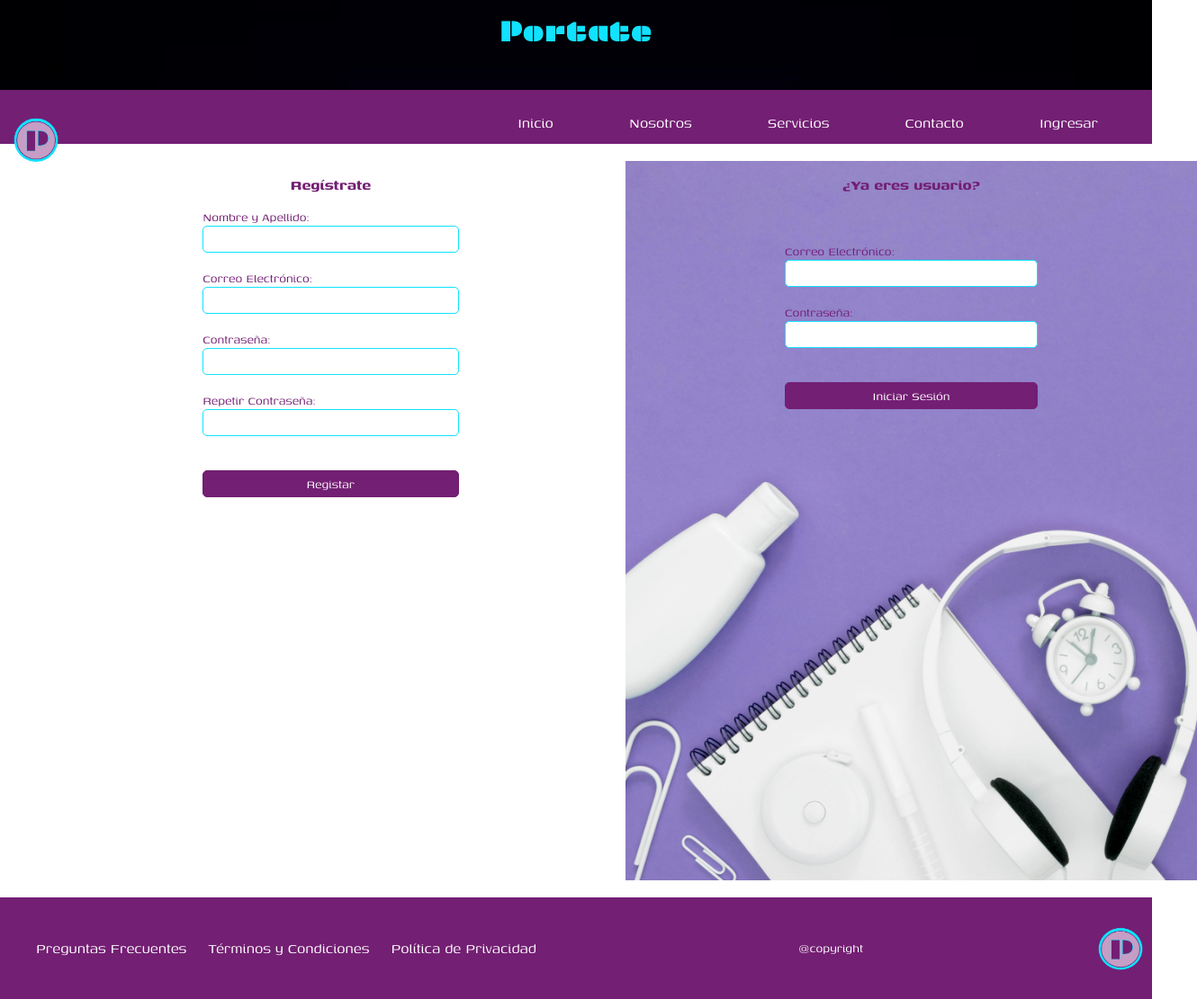
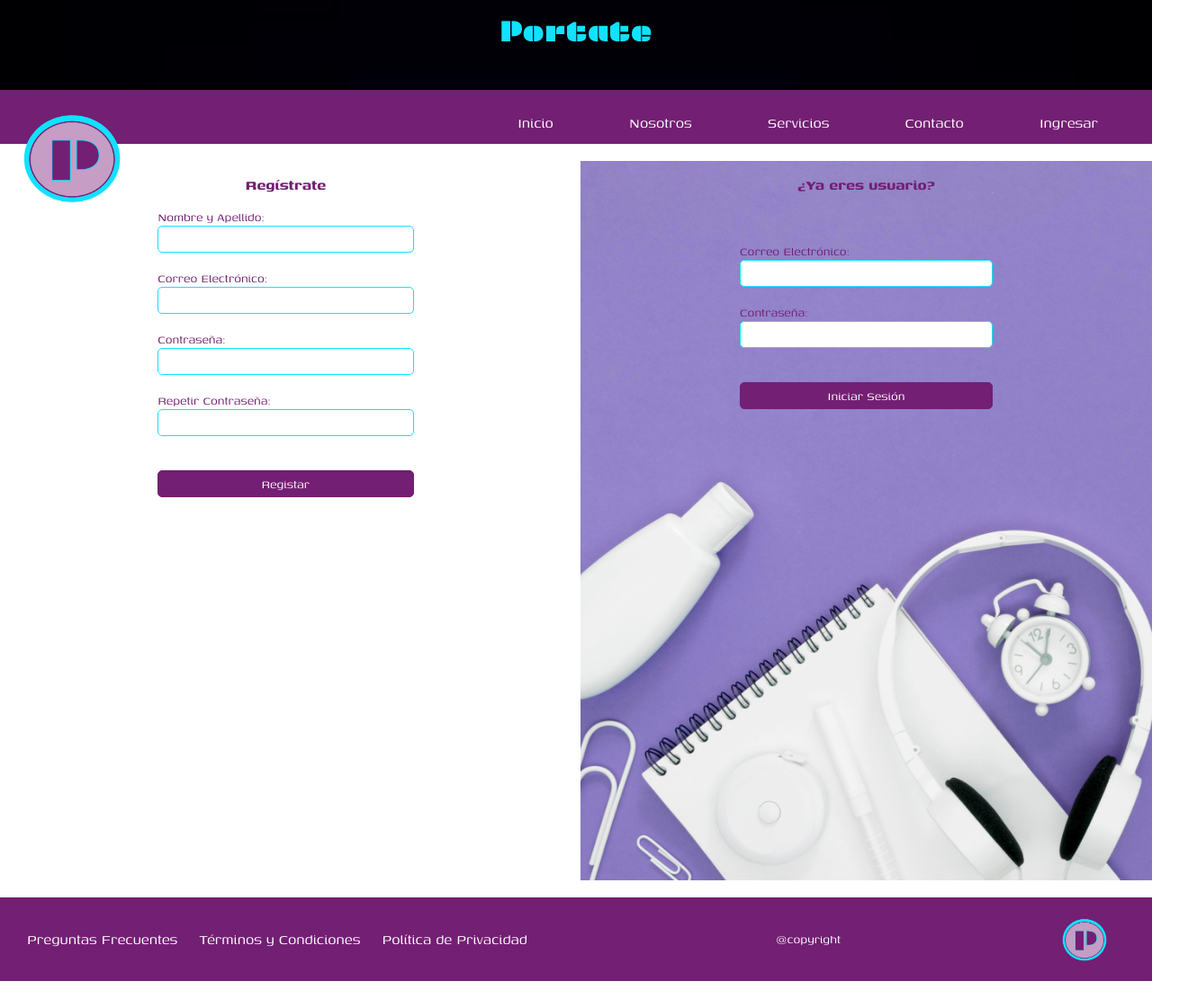
Before and after one commit to francisoriana/portate, a plain HTML site: page pages/ingresar.html in a window 1280 px wide. Shown: the whole page at 90% size, 1330 px wide, since content can reach past the window. Drawn offline with nearby package versions, Linux system fonts and the light colour scheme.

Commit message:
arreglo de margenes en footer y header

```diff
--- a/scss/_contacto.scss
+++ b/scss/_contacto.scss
@@ -20,12 +20,10 @@
         text-align: center;
         color: $color-main;
         width: 100%;
-        margin-left: 50px;
-        margin-right: 50px;
 
         img{
             width: 400px;
-            height: auto;
+            height: 400px;
             text-align: center;
         }
 
--- a/scss/_footer.scss
+++ b/scss/_footer.scss
@@ -2,13 +2,15 @@ footer{
     background-color: $color-main;
     color: $color-light;
     text-align: right;
-    padding: 10px;
+    /*padding: 10px;*/
+    width: 100vw;
 
     img{
         width: 50px;
         height: auto;
         text-align: right;
         display: inline-block;
+        margin-right: 50px;
     }
 
     a{
--- a/scss/_header.scss
+++ b/scss/_header.scss
@@ -2,7 +2,7 @@ header{
     background-image: url(../img/Screenshot_1.png);
     background-repeat: no-repeat;
     background-size: cover;
-    width: 100%;
+    width: 100vw;
     height: auto;
 
     div{
@@ -32,11 +32,12 @@ header{
             width: 20%;
 
             .nav_logo{
-                width: 80px;
-                height: 100px;
+                width: 110px;
+                height: 140px;
                 text-align: left;
                 float: left;
-                padding: 15px;
+                /*padding: 15px;*/
+                margin-left: 25px;
             }
         }
 
--- a/scss/_ingresar.scss
+++ b/scss/_ingresar.scss
@@ -20,8 +20,6 @@
         justify-content: center;
         text-align: center;
         width: 100%;
-        margin-left: 50px;
-        margin-right: 50px;
         color: $color-main;
 
         img{
```
Also changed, not shown: css/style.css, 1 other file.
